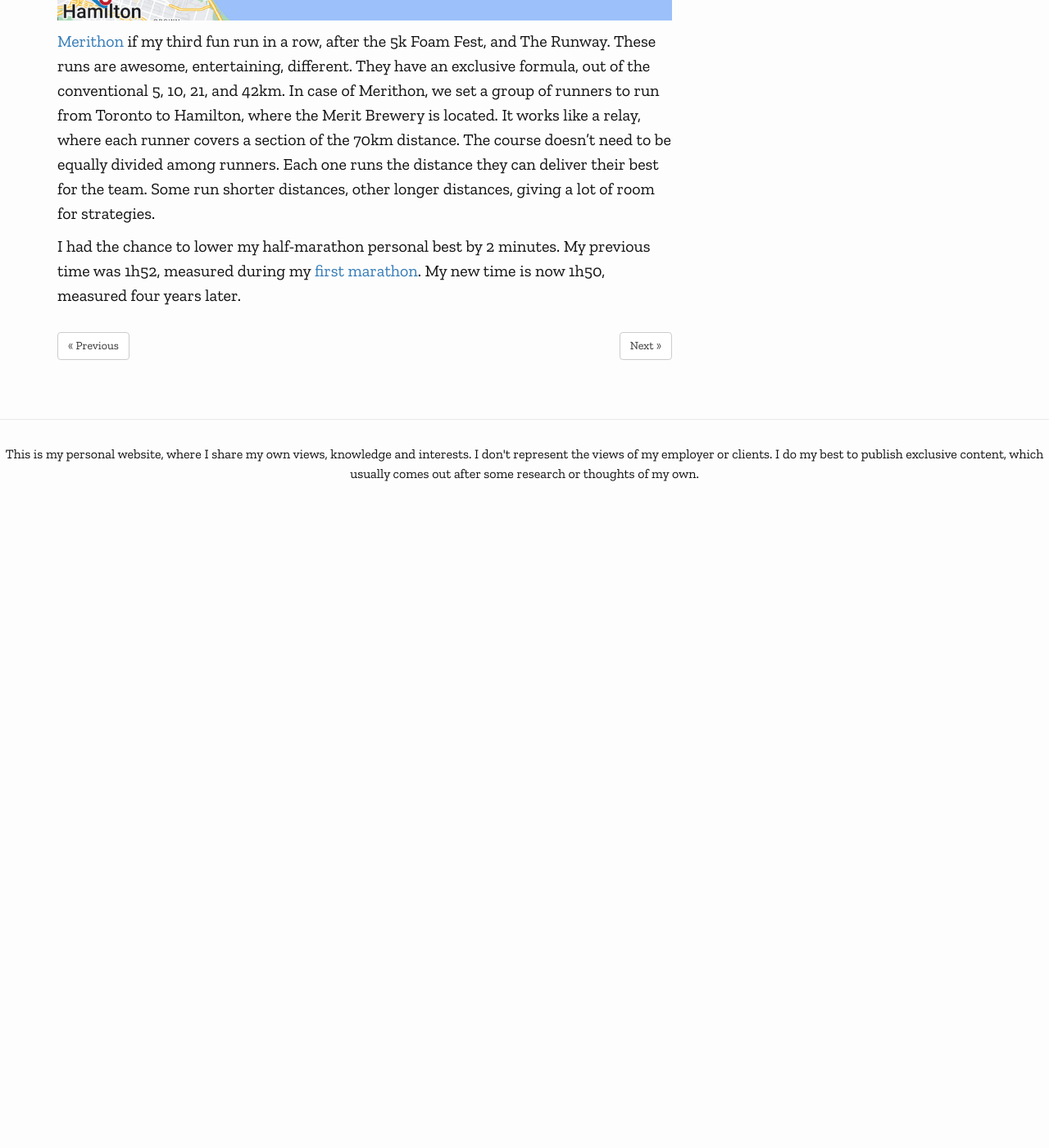
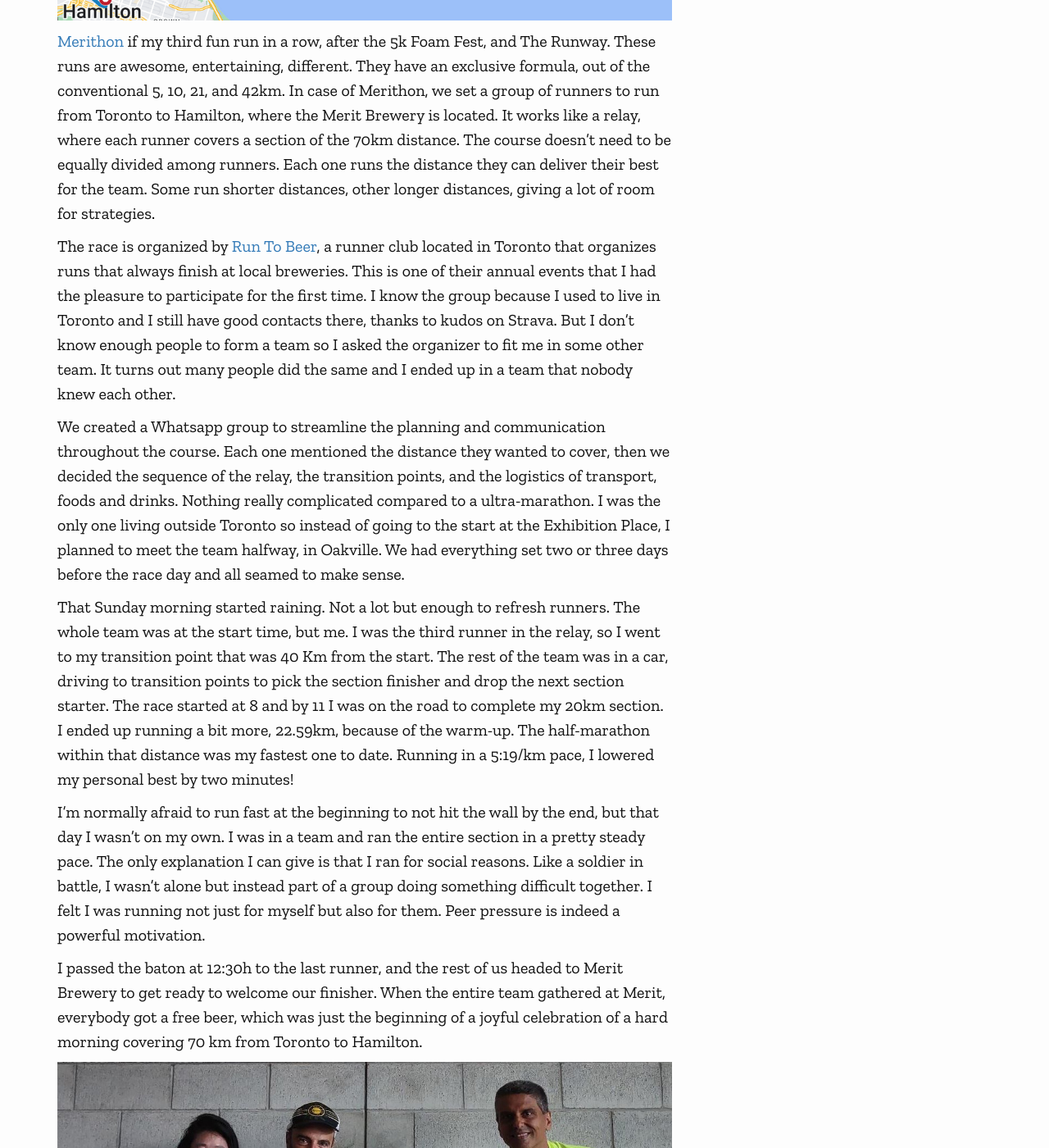
Before and after one commit to htmfilho/sports, a Jekyll site: the page built from _posts/2022-09-25-merithon.md, in a window 1280 px wide and 1400 px high, scrolled down 913 px. Shown: the whole window at 82% size. Built offline with Jekyll 4.4.1, drawn with Linux system fonts in a browser that asks for light colours; nearby versions of some CDN libraries; some web fonts are replaced; comment, search, counter and statistics services are not loaded; before the commit the page ends 1543 px from its top, so only the background shows below that; some of the changed text lies outside the part shown.

Commit message:
Merithon 2022

```diff
--- a/_posts/2022-09-25-merithon.md
+++ b/_posts/2022-09-25-merithon.md
@@ -12,4 +12,16 @@
 
 <!-- more -->
 
-I had the chance to lower my half-marathon personal best by 2 minutes. My previous time was 1h52, measured during my [first marathon](/sports/2018/10/first-marathon.html). My new time is now 1h50, measured four years later.
+The race is organized by [Run To Beer](https://www.runtobeer.ca), a runner club located in Toronto that organizes runs that always finish at local breweries. This is one of their annual events that I had the pleasure to participate for the first time. I know the group because I used to live in Toronto and I still have good contacts there, thanks to kudos on Strava. But I don't know enough people to form a team so I asked the organizer to fit me in some other team. It turns out many people did the same and I ended up in a team that nobody knew each other.
+
+We created a Whatsapp group to streamline the planning and communication throughout the course. Each one mentioned the distance they wanted to cover, then we decided the sequence of the relay, the transition points, and the logistics of transport, foods and drinks. Nothing really complicated compared to a ultra-marathon. I was the only one living outside Toronto so instead of going to the start at the Exhibition Place, I planned to meet the team halfway, in Oakville. We had everything set two or three days before the race day and all seamed to make sense.
+
+That Sunday morning started raining. Not a lot but enough to refresh runners. The whole team was at the start time, but me. I was the third runner in the relay, so I went to my transition point that was 40 Km from the start. The rest of the team was in a car, driving to transition points to pick the section finisher and drop the next section starter. The race started at 8 and by 11 I was on the road to complete my 20km section. I ended up running a bit more, 22.59km, because of the warm-up. The half-marathon within that distance was my fastest one to date. Running in a 5:19/km pace, I lowered my personal best by two minutes!
+
+I'm normally afraid to run fast at the beginning to not hit the wall by the end, but that day I wasn't on my own. I was in a team and ran the entire section in a pretty steady pace. The only explanation I can give is that I ran for social reasons. Like a soldier in battle, I wasn't alone but instead part of a group doing something difficult together. I felt I was running not just for myself but also for them. Peer pressure is indeed a powerful motivation.
+
+I passed the baton at 12:30h to the last runner, and the rest of us headed to Merit Brewery to get ready to welcome our finisher. When the entire team gathered at Merit, everybody got a free beer, which was just the beginning of a joyful celebration of a hard morning covering 70 km from Toronto to Hamilton.
+
+![Merithon Team](/sports/images/posts/merithon-team.jpg)
+
+I had the chance to lower my half-marathon personal best by 2 minutes. My previous time was 1h52, measured during my [first marathon](/sports/2018/10/first-marathon.html). My new time is now 1h50.
```
Also changed, not shown: images/posts/merithon-team.jpg (added), images/posts/merithon.jpg (deleted).
